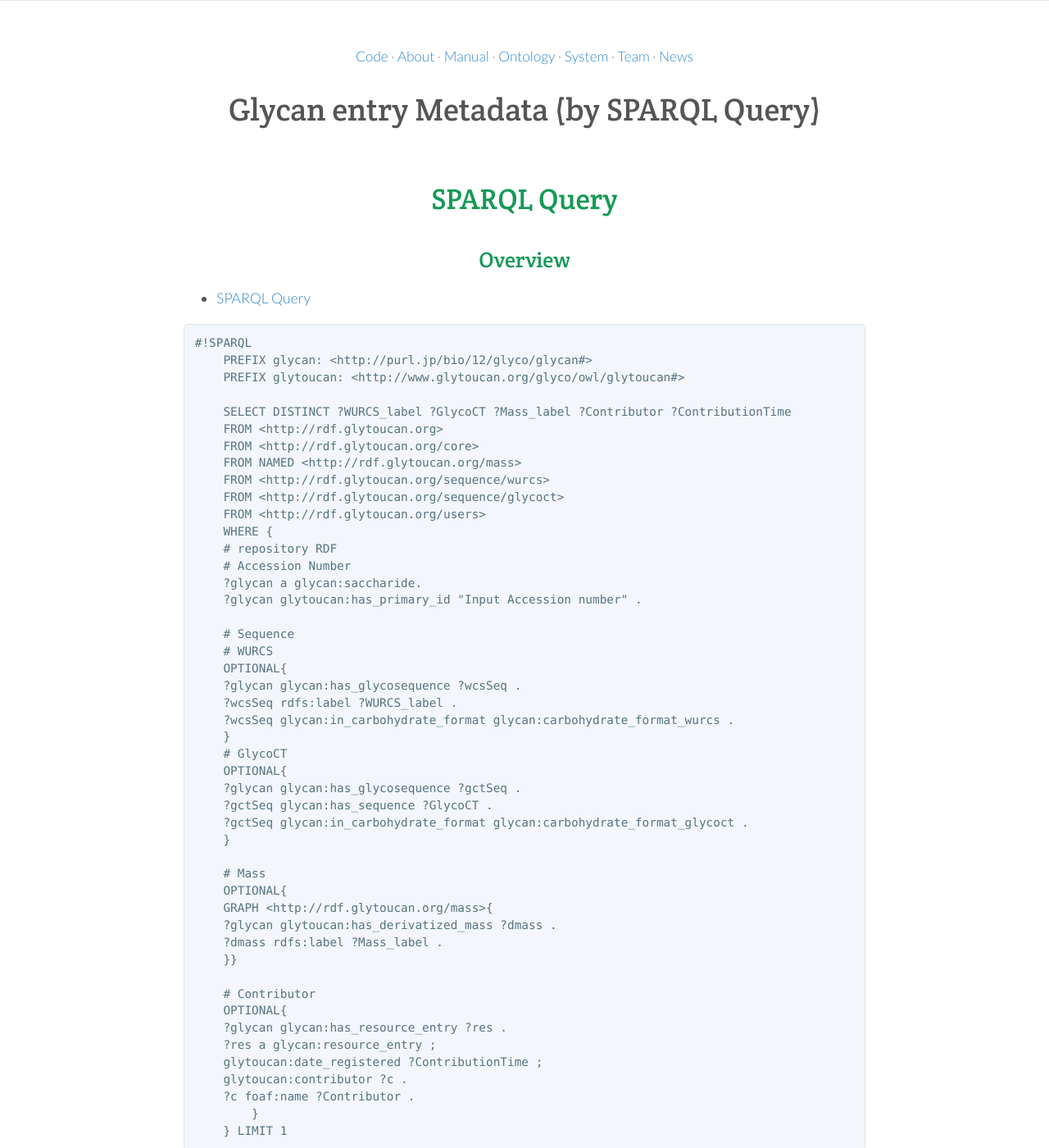
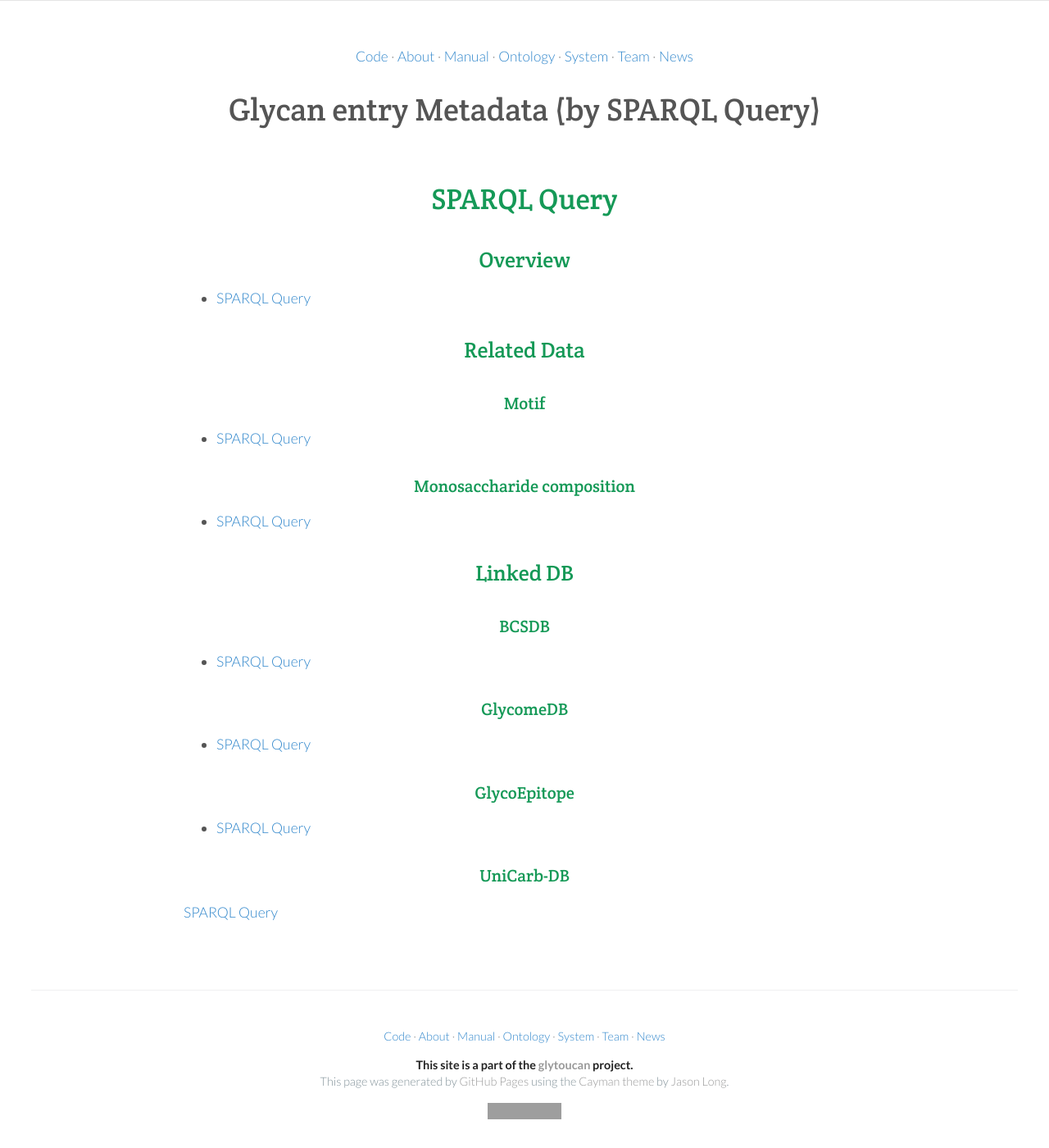
Before and after one commit to glytoucan/glytoucan, a Jekyll site: the page built from system/metadata.md, in a window 1280 px wide and 1400 px high. Shown: the whole window at 82% size. Built offline with Jekyll 4.4.1, drawn with Linux system fonts in a browser that asks for light colours; nearby versions of some CDN libraries; Markdown is read by kramdown in place of the engine named in the settings; grey boxes are pictures that could not be loaded.

Commit message:
Update metadata.md

````diff
--- a/system/metadata.md
+++ b/system/metadata.md
@@ -7,56 +7,6 @@ layout: default
 
 ## Overview
 * [SPARQL Query](sparqlForMetadata/overview.md)
-
-```
-#!SPARQL
-    PREFIX glycan: <http://purl.jp/bio/12/glyco/glycan#>
-    PREFIX glytoucan: <http://www.glytoucan.org/glyco/owl/glytoucan#>
-
-    SELECT DISTINCT ?WURCS_label ?GlycoCT ?Mass_label ?Contributor ?ContributionTime
-    FROM <http://rdf.glytoucan.org>
-    FROM <http://rdf.glytoucan.org/core>
-    FROM NAMED <http://rdf.glytoucan.org/mass>
-    FROM <http://rdf.glytoucan.org/sequence/wurcs>
-    FROM <http://rdf.glytoucan.org/sequence/glycoct>
-    FROM <http://rdf.glytoucan.org/users>
-    WHERE {
-    # repository RDF
-    # Accession Number
-    ?glycan a glycan:saccharide.
-    ?glycan glytoucan:has_primary_id "Input Accession number" .
-
-    # Sequence
-    # WURCS
-    OPTIONAL{
-    ?glycan glycan:has_glycosequence ?wcsSeq .
-    ?wcsSeq rdfs:label ?WURCS_label .
-    ?wcsSeq glycan:in_carbohydrate_format glycan:carbohydrate_format_wurcs .
-    }
-    # GlycoCT
-    OPTIONAL{
-    ?glycan glycan:has_glycosequence ?gctSeq .
-    ?gctSeq glycan:has_sequence ?GlycoCT .
-    ?gctSeq glycan:in_carbohydrate_format glycan:carbohydrate_format_glycoct .
-    }
-
-    # Mass
-    OPTIONAL{
-    GRAPH <http://rdf.glytoucan.org/mass>{
-    ?glycan glytoucan:has_derivatized_mass ?dmass .
-    ?dmass rdfs:label ?Mass_label .
-    }}
-
-    # Contributor
-    OPTIONAL{
-    ?glycan glycan:has_resource_entry ?res .
-    ?res a glycan:resource_entry ;
-    glytoucan:date_registered ?ContributionTime ;
-    glytoucan:contributor ?c .
-    ?c foaf:name ?Contributor .
-        }
-    } LIMIT 1
-```
 
 ## Related Data
 ### Motif
````
